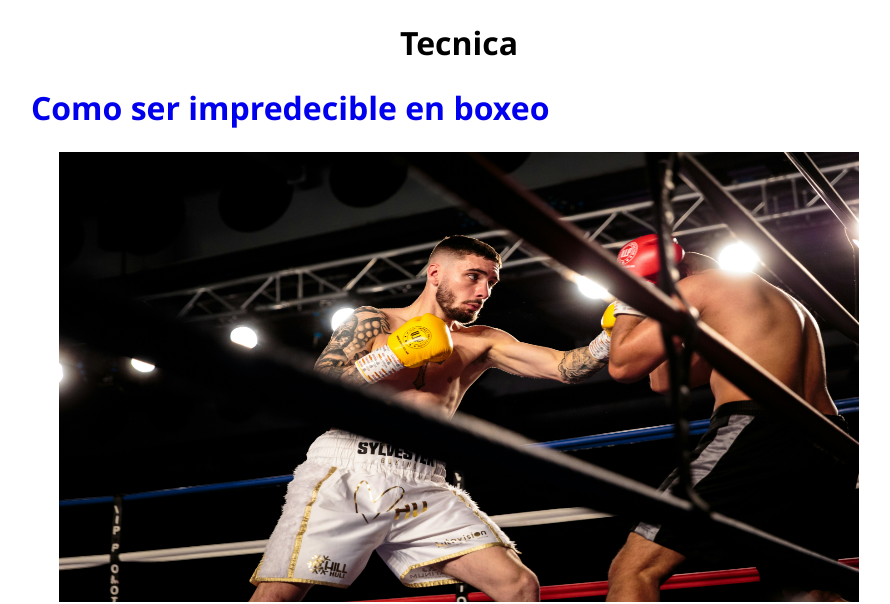
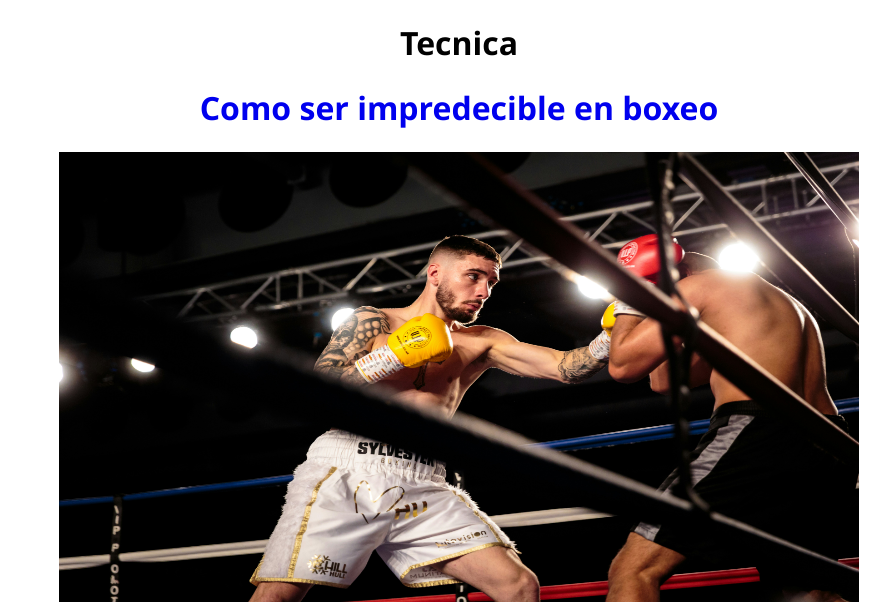
Before and after one commit to Carbo-programming/Verdana-boxing-page, a Flask app: page /boxeo/tecnica in a window 1280 px wide. Shown: the part 85-689 px from the top of the page, without its empty margins (181-1071 px from the left). Run offline with Flask 3, Linux system fonts and the light colour scheme.

Commit message:
centrado de h1 subcat

```diff
--- a/static/css/subcat.css
+++ b/static/css/subcat.css
@@ -122,7 +122,7 @@ body{
 .tit{
   text-align: center;
   width: 90%;
-  margin: 0% 5% 0% 5%;
+  margin: auto;
   overflow-wrap: break-word;
 }
 
```
